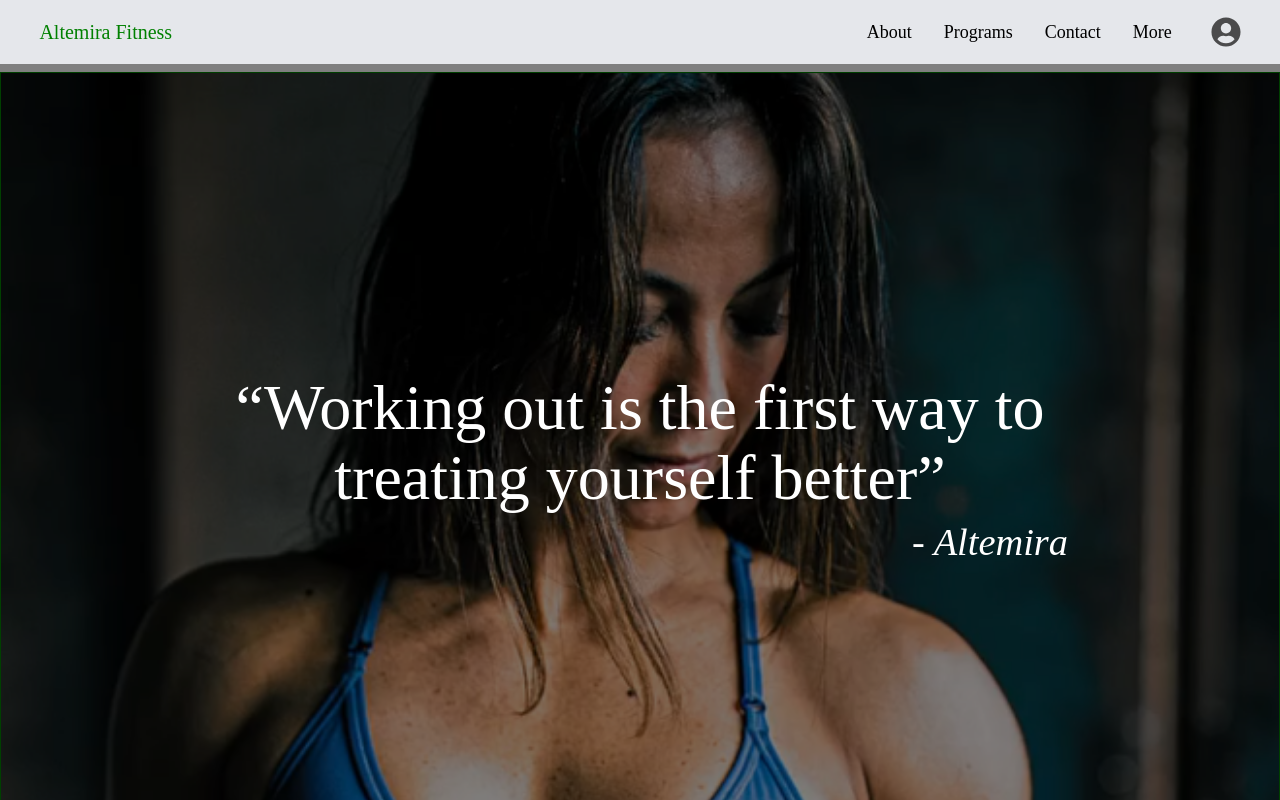
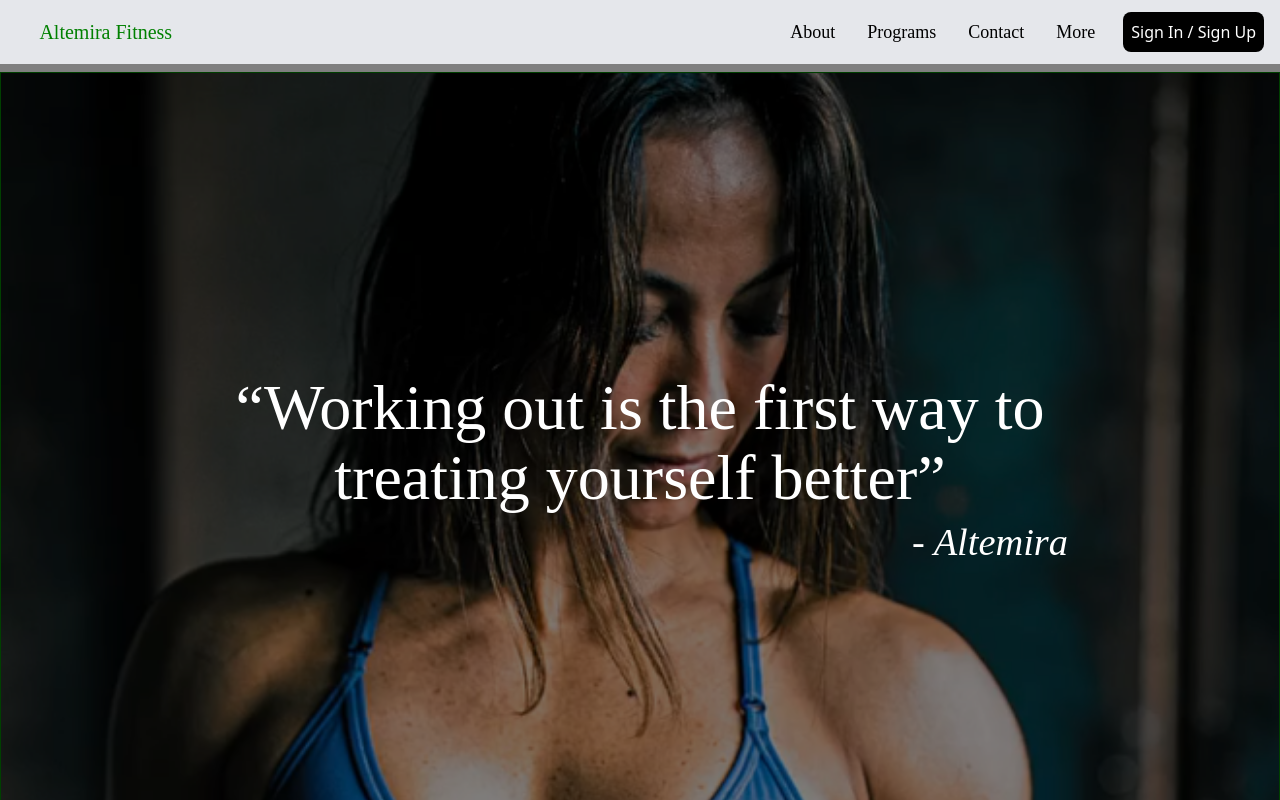
Before and after one commit to Abhijeet1520/fitness-site, a React (Vite) app: page / in a window 1280 px wide. Shown: the top 800 px of the page. Built offline with nearby package versions, Linux system fonts and the light colour scheme; no server answers.

Commit message:
navbar profile/login icon fix

```diff
--- a/src/components/navbar/navbar.tsx
+++ b/src/components/navbar/navbar.tsx
@@ -54,12 +54,12 @@ const Header: React.FC = () => {
                     <li><a className="nav-el">More</a></li>
                 </ul>
                 </div>
-                <div className="loginbtn">
+                {userLoggedIn && <div className="loginbtn">
                     <FaUserCircle size={30} onClick={() => {navigate("/profile")}}/>
-                </div>
-                {/* <div className="text-white rounded-lg bg-black p-2 mx-2">
+                </div>}
+                {!userLoggedIn && <div className="text-white rounded-lg bg-black p-2 mx-2">
                     <Link to={'/login'} className="hover:underline hover:cursor-pointer text-white hover:text-white">Sign In</Link> / <Link to={'/register'} className="hover:underline hover:cursor-pointer text-white hover:text-white">Sign Up</Link>
-                </div> */}
+                </div>}
             </div>
         </nav>
         </>
```
